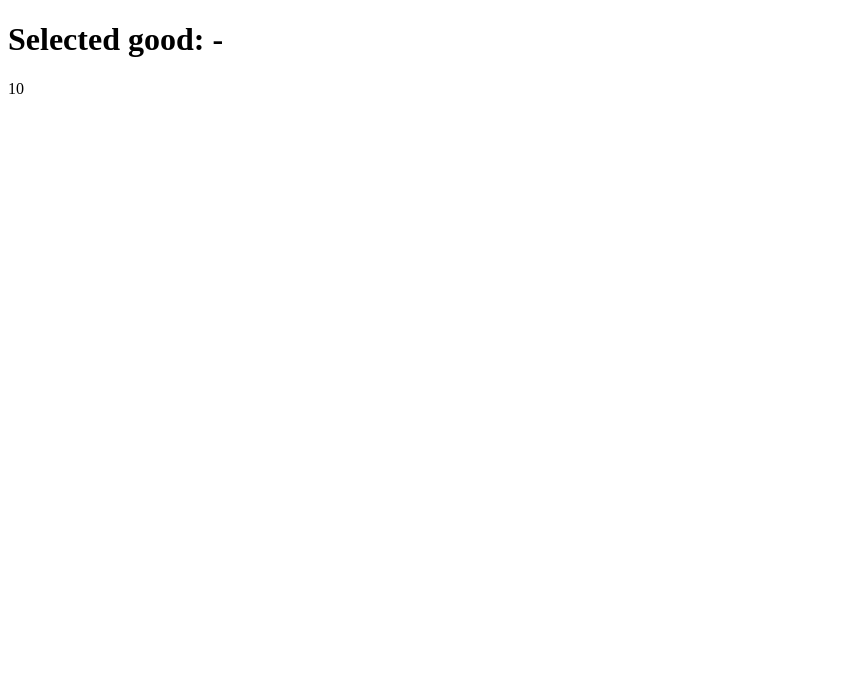
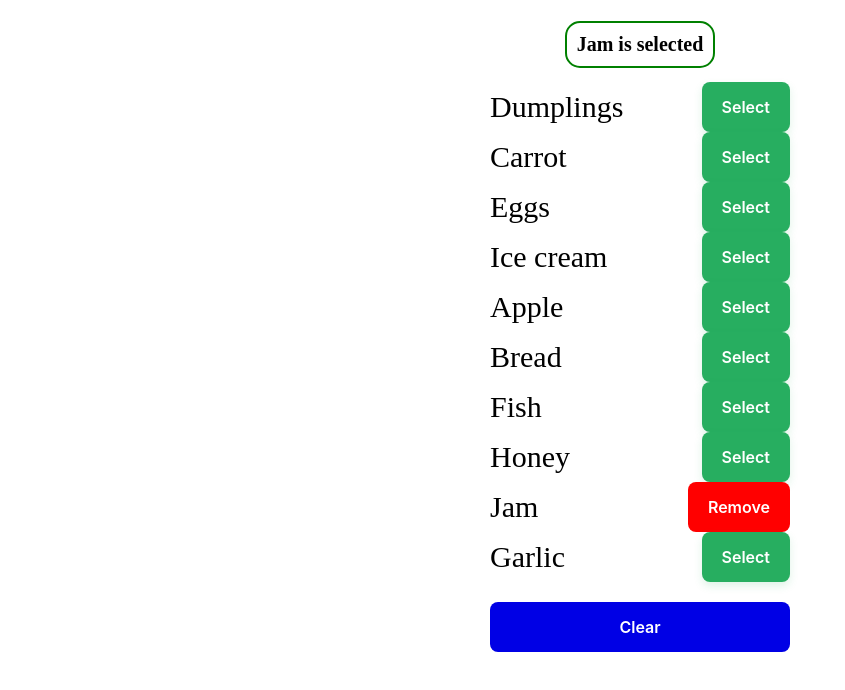
Before and after one commit to mate-academy/react_goods-selector, a React (Create React App) app: page / in a window 1280 px wide. Shown: the top 690 px of the page, without its empty margins (0-845 px from the left). Built offline with nearby package versions, Linux system fonts and the light colour scheme.

Commit message:
my goods selector

```diff
--- a/package.json
+++ b/package.json
@@ -8,6 +8,7 @@
   "dependencies": {
     "@cypress/react": "^5.12.4",
     "bulma": "^0.9.3",
+    "classnames": "^2.3.1",
     "react": "^17.0.2",
     "react-dom": "^17.0.2",
     "react-scripts": "^4.0.3"
@@ -17,13 +18,13 @@
     "@mate-academy/cypress-tools": "^1.0.4",
     "@mate-academy/eslint-config-react": "*",
     "@mate-academy/eslint-config-react-typescript": "*",
-    "@mate-academy/scripts": "^1.2.1",
+    "@mate-academy/scripts": "^1.2.3",
     "@mate-academy/students-ts-config": "*",
     "@mate-academy/stylelint-config": "*",
     "@types/node": "^17.0.23",
     "@types/react": "^17.0.43",
     "@types/react-dom": "^17.0.14",
-    "cypress": "^9.5.3",
+    "cypress": "^9.7.0",
     "eslint": "^7.32.0",
     "eslint-plugin-cypress": "^2.11.2",
     "gh-pages": "^3.2.3",
--- a/src/App.scss
+++ b/src/App.scss
@@ -1 +1,100 @@
-// styles go here
+.App {
+  display: flex;
+  flex-direction: column;
+  justify-content: center;
+  align-items: center;
+
+  &__title {
+    padding: 10px;
+    text-align: center;
+    border: solid 2px green;
+    border-radius: 15px;
+    font-size: 20px;
+  }
+  .list {
+    list-style: none;
+    margin: 0 auto;
+    padding: 0 0 20px;
+    &__name {
+      margin: 0;
+    }
+    &__item {
+      display: flex;
+      justify-content: space-between;
+      align-items: center;
+      width: 300px;
+      font-size: 30px;
+    }
+  }
+  &__button {
+    appearance: none;
+    backface-visibility: hidden;
+    border-radius: 8px;
+    border-style: none;
+    box-sizing: border-box;
+    color: #fff;
+    cursor: pointer;
+    display: inline-block;
+    font-family: Inter, -apple-system, system-ui, "Segoe UI", Helvetica;
+    font-size: 16px;
+    font-weight: 600;
+    letter-spacing: normal;
+    line-height: 1.5;
+    outline: none;
+    overflow: hidden;
+    padding: 13px 20px;
+    position: relative;
+    text-align: center;
+    text-decoration: none;
+    transform: translate3d(0, 0, 0);
+    transition: all 0.3s;
+    user-select: none;
+    -webkit-user-select: none;
+    touch-action: manipulation;
+    vertical-align: top;
+    white-space: nowrap;
+
+    &:hover {
+      opacity: 1;
+      transform: translateY(0);
+      transition-duration: 0.35s;
+    }
+    &:active {
+      opacity: 1;
+      transform: translateY(0);
+      transition-duration: 0.35s;
+    }
+
+    &--select {
+      background-color: #27ae60;
+      box-shadow: rgba(39, 174, 96, 0.15) 0 4px 9px;
+      &:hover {
+        background-color: #1e8449;
+        box-shadow: rgba(39, 174, 96, 0.2) 0 6px 12px;
+      }
+      &:active {
+        background-color: #1e8449;
+        box-shadow: rgba(39, 174, 96, 0.2) 0 6px 12px;
+      }
+    }
+
+    &--remove {
+      background-color: #f00;
+      box-shadow: #a52a2a;
+
+      &:hover {
+        background-color: #8b0000;
+        box-shadow: #a52a2a;
+      }
+      &:active {
+        background-color: #8b0000;
+        box-shadow: #a52a2a;
+      }
+    }
+  }
+
+  &__button--close {
+    background-color: #0000e5;
+    width: 300px;
+  }
+}
--- a/src/App.tsx
+++ b/src/App.tsx
@@ -14,11 +14,84 @@ const goodsFromServer: string[] = [
   'Garlic',
 ];
 
-const App: React.FC = () => (
-  <div className="App">
-    <h1>Selected good: -</h1>
-    {goodsFromServer.length}
-  </div>
-);
+type State = {
+  selectedGoods: string[];
+};
 
-export default App;
+export class App extends React.Component<{}, State> {
+  state: State = {
+    selectedGoods: ['Jam'],
+  };
+
+  onSelect = (good: string) => {
+    this.setState(state => ({
+      selectedGoods: [...state.selectedGoods, good],
+    }));
+  };
+
+  onDelete = (good: string) => {
+    this.setState(state => ({
+      selectedGoods: state.selectedGoods.filter(item => item !== good),
+    }));
+  };
+
+  deleteAll = () => {
+    this.setState({
+      selectedGoods: [],
+    });
+  };
+
+  listToShow = () => {
+    if (this.state.selectedGoods.length === 1) {
+      return `${this.state.selectedGoods.join(', ')} is selected`;
+    }
+
+    return `${this.state.selectedGoods.join(', ')} are selected`;
+  };
+
+  render() {
+    return (
+      <div className="App">
+        <h1 className="App__title">
+          {this.state.selectedGoods.length > 0
+            ? this.listToShow()
+            : 'No goods selected'}
+        </h1>
+        <ul className="list">
+          {goodsFromServer.map(good => (
+            <li key={good} className="list__item">
+              <p className="list__name">{good}</p>
+              {this.state.selectedGoods.includes(good)
+                ? (
+                  <button
+                    type="button"
+                    onClick={() => this.onDelete(good)}
+                    className="App__button App__button--remove"
+                  >
+                    Remove
+                  </button>
+                )
+                : (
+                  <button
+                    type="button"
+                    onClick={() => this.onSelect(good)}
+                    className="App__button App__button--select"
+                  >
+                    Select
+                  </button>
+                )}
+            </li>
+          ))}
+        </ul>
+
+        <button
+          type="button"
+          onClick={() => this.deleteAll()}
+          className="App__button App__button--close"
+        >
+          Clear
+        </button>
+      </div>
+    );
+  }
+}
--- a/src/index.tsx
+++ b/src/index.tsx
@@ -1,5 +1,5 @@
 import ReactDOM from 'react-dom';
-import App from './App';
+import { App } from './App';
 
 ReactDOM.render(
   <App />,
```
Also changed, not shown: 2 other files (tests, documents, lock files or other folders).
